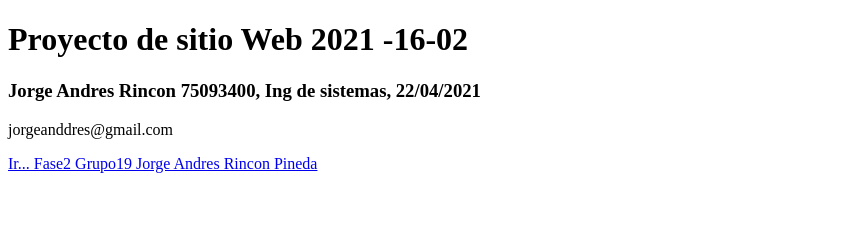
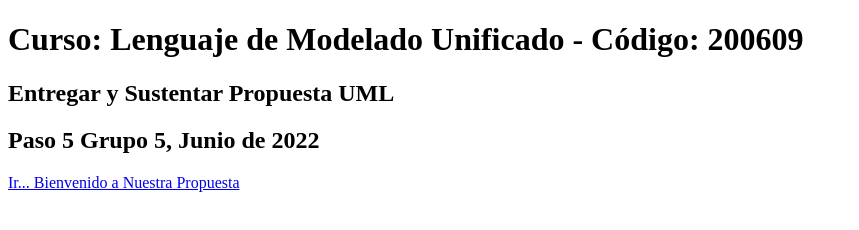
Before and after one commit to jorgeanddres/PrototipoGrupo5, a plain HTML site: page index.html in a window 1280 px wide. Shown: the whole page, without its empty margins (0-859 px from the left). Drawn offline with Linux system fonts and the light colour scheme.

Commit message:
Mod Index
Arreglo index

```diff
--- a/index.html
+++ b/index.html
@@ -7,10 +7,10 @@
     <title>Bienvenido</title>
 </head>
 <body>
-  <h1>Proyecto de sitio Web 2021 -16-02</h1>
-  <h3>Jorge Andres Rincon 75093400, Ing de sistemas, 22/04/2021 </h3>
-  <p>jorgeanddres@gmail.com
+  <h1>Curso: Lenguaje de Modelado Unificado - Código: 200609</h1>
+  <h2>Entregar y Sustentar Propuesta UML </h2>
+  <p><h2>Paso 5 Grupo 5, Junio de 2022</h2>
   </p>
-  <a href="fase2/design.html">Ir...  Fase2 Grupo19 Jorge Andres Rincon Pineda</a>
+  <a href="Paso5_Grupo5/index.html">Ir...  Bienvenido a Nuestra Propuesta</a>
 </body>
 </html>
```
